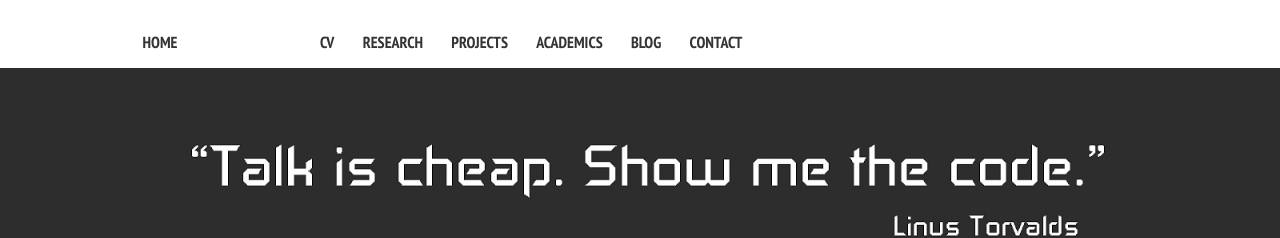
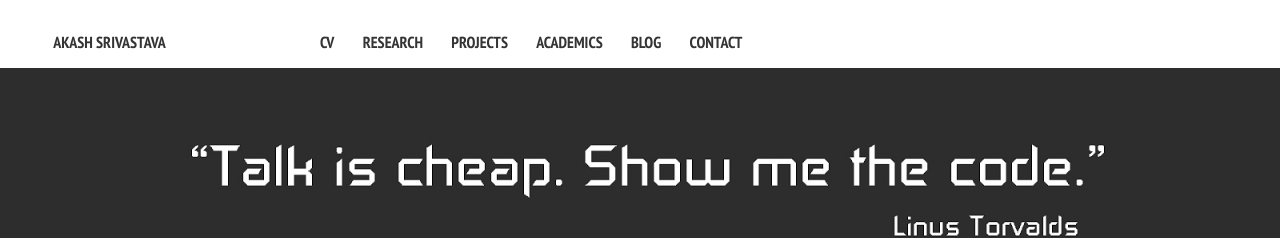
Before and after one commit to Akash1684/akash1684.github.io, a Jekyll site: the page built from index.md, in a window 1280 px wide. Shown: the top 238 px of the page. Built offline with Jekyll 4.4.1, drawn with Linux system fonts in a browser that asks for light colours; nearby versions of some CDN libraries.

Commit message:
Update _navigation.html

```diff
--- a/_includes/_navigation.html
+++ b/_includes/_navigation.html
@@ -1,7 +1,7 @@
 <div class="navigation-wrapper">
 	<div class="site-name">
-		<!---<a href="{{ site.url }}">{{ site.title }}</a> -->
-		<center><a href="{{ site.url }}">HOME</a></center>
+	        <a href="{{ site.url }}">{{ site.title }}</a>
+		<!---<center><a href="{{ site.url }}">HOME</a></center>-->
 	</div><!-- /.site-name -->
 	<div class="top-navigation">
 		<nav role="navigation" id="site-nav" class="nav">
```
